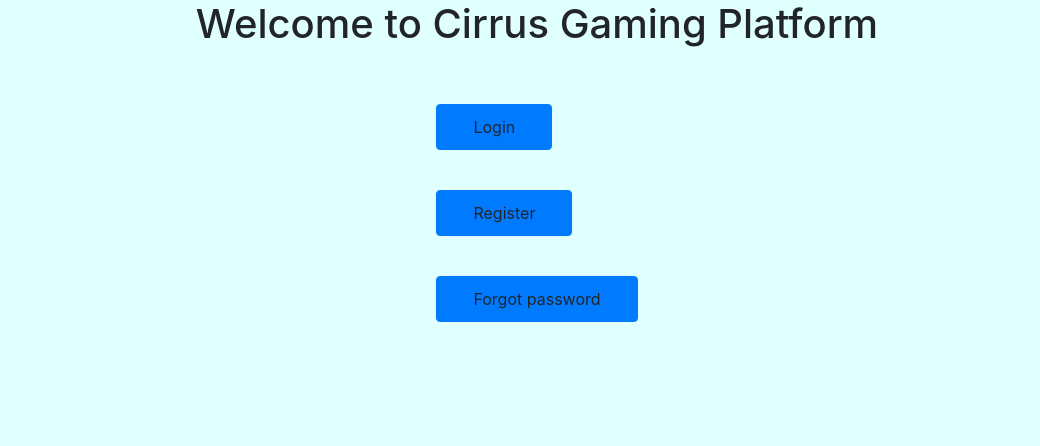
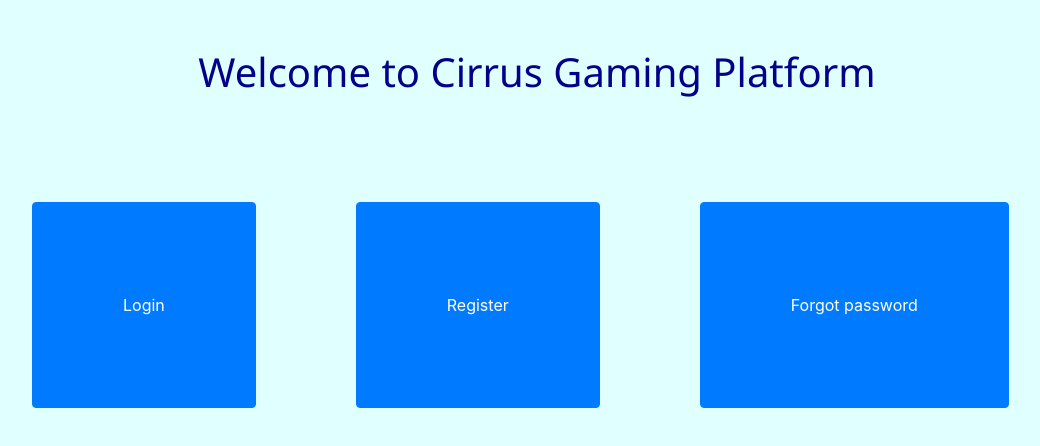
Before and after one commit to edbech/cirrus_front, an Angular app: page / in a window 1280 px wide. Shown: the top 446 px of the page, without its empty margins (103-1143 px from the left). Built offline with nearby package versions, Linux system fonts and the light colour scheme.

Commit message:
Add welecome page

```diff
--- a/src/app/app.module.ts
+++ b/src/app/app.module.ts
@@ -24,7 +24,7 @@ import { ActiveGameListComponent } from './active-game-list/active-game-list.com
 import { UpdateAccountComponent } from './update-account/update-account.component';
 import { HighscoresComponent } from './highscores/highscores.component';
 import { GameViewComponent } from './game-view/game-view.component';
-import { LearnToPlayComponent } from './learn-to-play/learn-to-play.component'
+
 
 
 @NgModule({
--- a/src/app/welcome/welcome.component.css
+++ b/src/app/welcome/welcome.component.css
@@ -0,0 +1,41 @@
+#body {
+    font-family: 'Segoe UI', Tahoma, Geneva, Verdana, sans-serif;
+     background-image: url("../active-game-list/tic2.jpg");
+     height: 800px;
+     align-content: center;
+     box-align: center;
+     justify-items: center;
+    }
+
+    div{
+        align-content: center;
+        box-align: center;
+    }
+    button{
+        align-self: center;
+        size: 250px;
+        margin: 50px;
+        padding: 90px;
+        vertical-align: -webkit-baseline-middle;
+    }
+    h1{
+      font-family: 'Segoe UI', Tahoma, Geneva, Verdana, sans-serif;
+      font-size: 40px;
+      color: darkblue;
+      text-align: center;
+
+    }
+
+    tr{
+
+        padding: 15px;
+    }
+
+    #table {
+      font-family: 'Segoe UI', Tahoma, Geneva, Verdana, sans-serif;
+      align-content: center space-between;
+      box-shadow: 5px 5px 5px #cfcfcf;
+      text-align: center;
+      background-color: rgba(214, 239, 240, 0.6);
+      font-size: 20px;
+        }
--- a/src/app/welcome/welcome.component.html
+++ b/src/app/welcome/welcome.component.html
@@ -1,16 +1,15 @@
-<h1 class="text-center">Welcome to Cirrus Gaming Platform</h1>
+<body>
+    <br/>
+    <br/>
+  <h1 class="text-center">Welcome to Cirrus Gaming Platform</h1>
 <br/>
 <br/>
-<div class="d-flex justify-content-center">
-      <div class="d-flex flex-column">
+<div class="container">
+    <button  routerLink="/login" class="btn btn-primary">Login</button>
 
+    <button  routerLink="/register" class="btn btn-primary">Register</button>
 
-          <p class="justify-content-center"><button class="mybtn btn btn-primary"><a class="dropdown-item" routerLink="/login" >Login</a></button></p>
-          <br/>
-          <p class="justify-content-center"><button class="mybtn btn btn-primary"><a class="dropdown-item" routerLink="/register">Register</a></button></p>
-          <br/>
-          <p class="justify-content-center"><button class=" mybtn btn btn-primary"><a class="dropdown-item" routerLink="/accountrecovery">Forgot password</a></button></p>
+    <button  routerLink="/accountrecovery" class="btn btn-primary">Forgot password</button>
 
-
-      </div>
-    </div>
+  </div>
+  </body>
```
